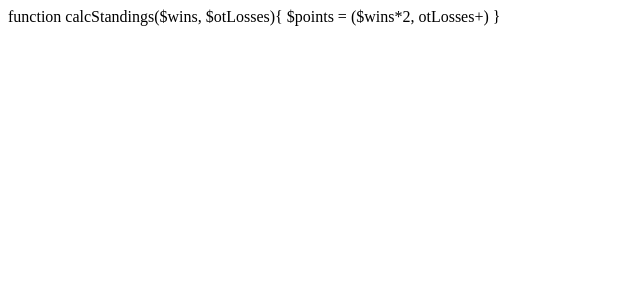
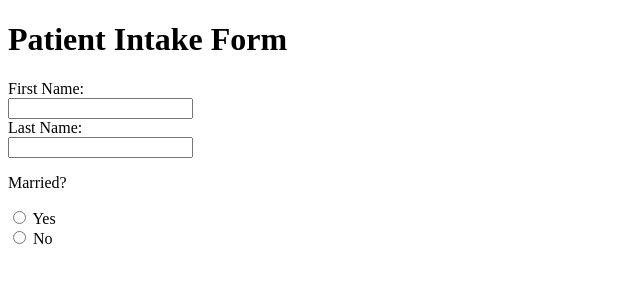
Before and after one commit to Tristen247/tjussaume-se266, a PHP site: page /W2/Index.php in a window 1280 px wide. Shown: the top 300 px of the page, without its empty margins (0-640 px from the left). Run offline with PHP 8.4, Linux system fonts and the light colour scheme.

Commit message:
added w2 folder for patient intake

```diff
--- a/W2/Index.php
+++ b/W2/Index.php
@@ -1,19 +1,6 @@
-<!DOCTYPE html>
-<html lang="en">
-<head>
-    <meta charset="UTF-8">
-    <meta name="viewport" content="width=device-width, initial-scale=1.0">
-    <title>Document</title>
-</head>
-<body>
+<?php
+#include the nessecary files
+require 'functions.php';
+require 'index.view.php';
 
-<form action="post"></form>
-
-function calcStandings($wins, $otLosses){
-
-    $points = ($wins*2, otLosses+)
-
-}
-
-</body>
-</html>
+?>
--- /dev/null
+++ b/W2/functions.php
@@ -0,0 +1,4 @@
+<?php
+
+
+?>
--- /dev/null
+++ b/W2/index.view.php
@@ -0,0 +1,47 @@
+
+<!DOCTYPE html>
+<html lang="en">
+<head>
+    <meta charset="UTF-8">
+    <meta name="viewport" content="width=device-width, initial-scale=1.0">
+    <title>Document</title>
+</head>
+<body>
+
+    <h1>Patient Intake Form</h1>
+
+    <form action="post" name="patientIntake">
+        <div class="container">
+            <div class="label">
+                <label for="fName">First Name: </label>
+            </div>
+            <div>
+                <input type="text" name="name">
+            </div>
+            <div class="label">
+                <label for="lName">Last Name: </label>
+            </div>
+            <div>
+                <input type="text" name="name">
+            </div>
+            <div class="label">
+                <p>Married?</p>
+                    <input type="radio" id="yes" name="married" value="yes">
+                <label for="married">Yes</label><br>
+                    <input type="radio" id="no" name="married" value="no">
+                <label for="married">No</label><br>
+            </div>
+
+
+
+
+
+
+
+
+        </div>
+
+    </form>
+
+</body>
+</html>
```
